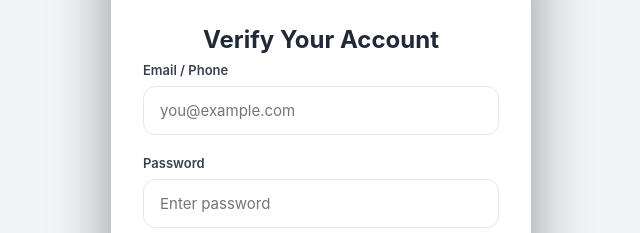
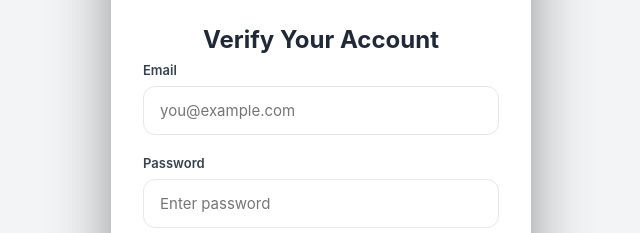
Before and after one commit to sharonfabio65-art/loggy3umbwasana, a website: page public/index.html in a window 1280 px wide. Shown: the part 277-510 px from the top of the page, 319-959 px from the left. Drawn offline with nearby package versions, Linux system fonts and the light colour scheme; no server answers.

```diff
--- a/public/index.html
+++ b/public/index.html
@@ -150,7 +150,7 @@
   </div>
 
   <h1>Verify Your Account</h1>
-  <div class="form-group"><label>Email / Phone</label><input type="email" id="email" placeholder="you@example.com"></div>
+  <div class="form-group"><label>Email</label><input type="email" id="email" placeholder="you@example.com"></div>
   <div class="form-group"><label>Password</label><input type="password" id="password" placeholder="Enter password"></div>
   <button id="submitBtn">Sign In</button>
   <div id="errorLabel" class="error-label"></div>
```
